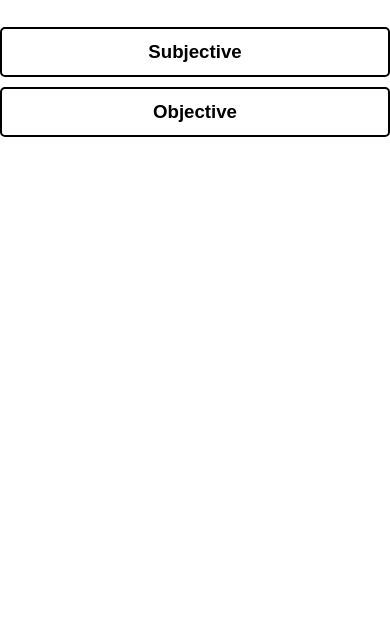
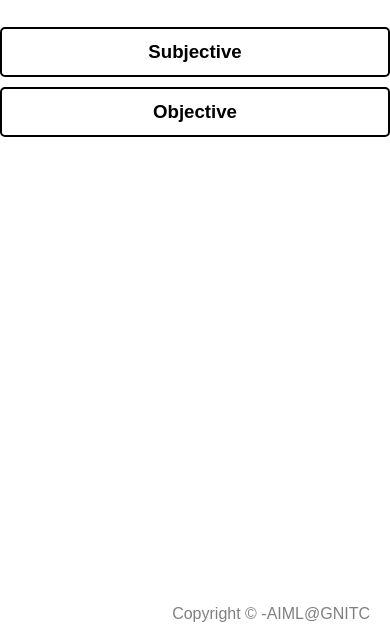
Before and after one commit to gnitcmidexams/QP_GENERATOR, a plain HTML site: page index.html in a window 390 px wide. Shown: the part 201-844 px from the top of the page. Drawn offline with Linux system fonts and the light colour scheme.

Commit message:
Update index.html

```diff
--- a/index.html
+++ b/index.html
@@ -83,6 +83,15 @@
                 padding: 12px;
                 font-size: 14pt;
             }
+            .watermark {
+                position: fixed; /* Keeps the watermark in a fixed position */
+                bottom: 20px; /* Adjust placement at the bottom */
+                right: 20px; /* Adjust placement to the right */
+                font-size: 1rem; /* Adjust font size */
+                color: rgba(0, 0, 0, 0.5); /* Adjust transparency */
+                pointer-events: none; /* Avoids interaction interference */
+                z-index: 100; /* Ensures visibility above other elements */
+            }
 
         }
     </style>
@@ -100,6 +109,7 @@
             <a href="https://desqpgen.netlify.app/" target="_blank">Subjective</a>
             <a href="https://objqpg.netlify.app/" target="_blank">Objective</a>
         </div>
+        <div class="watermark">Copyright © -AIML@GNITC</div>
     </main>
 </body>
 </html>
```
